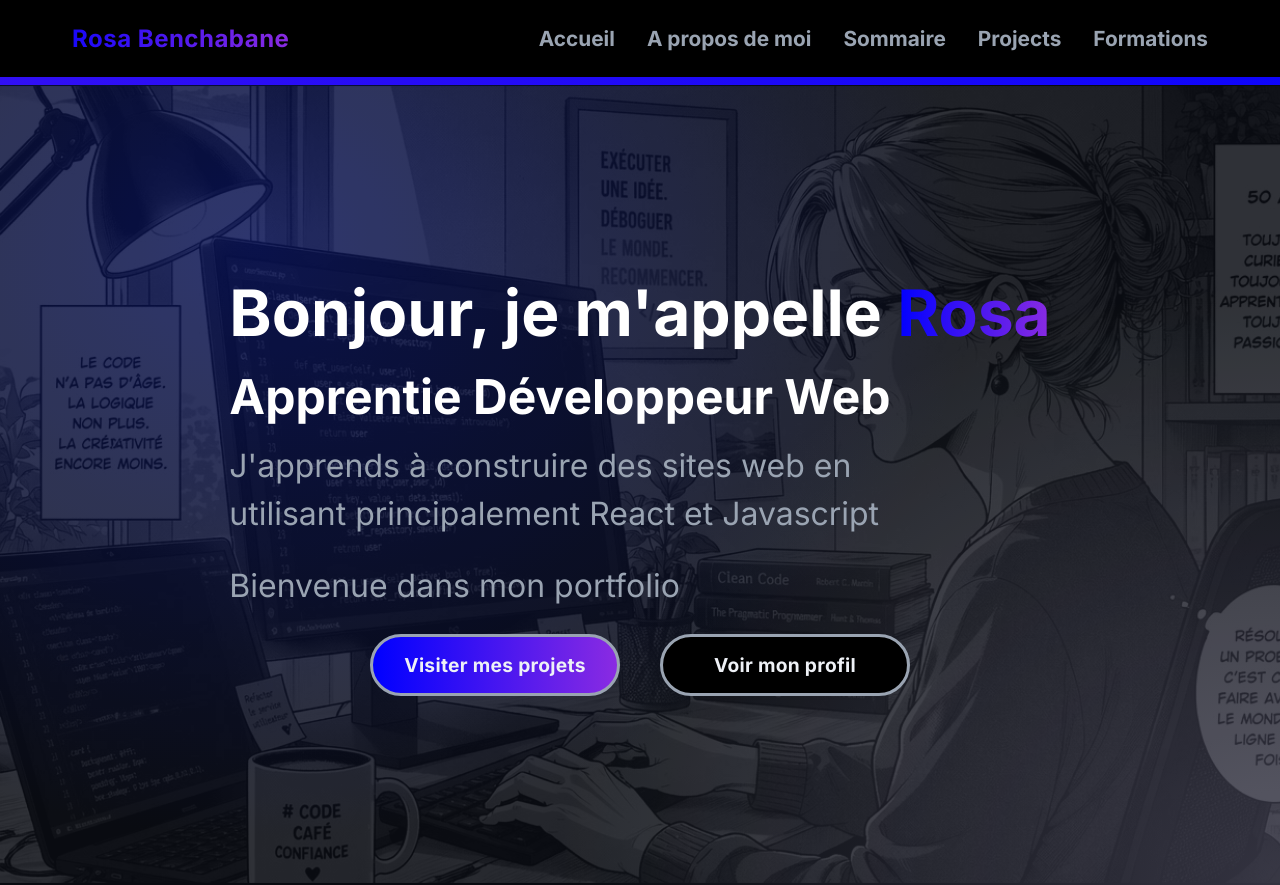
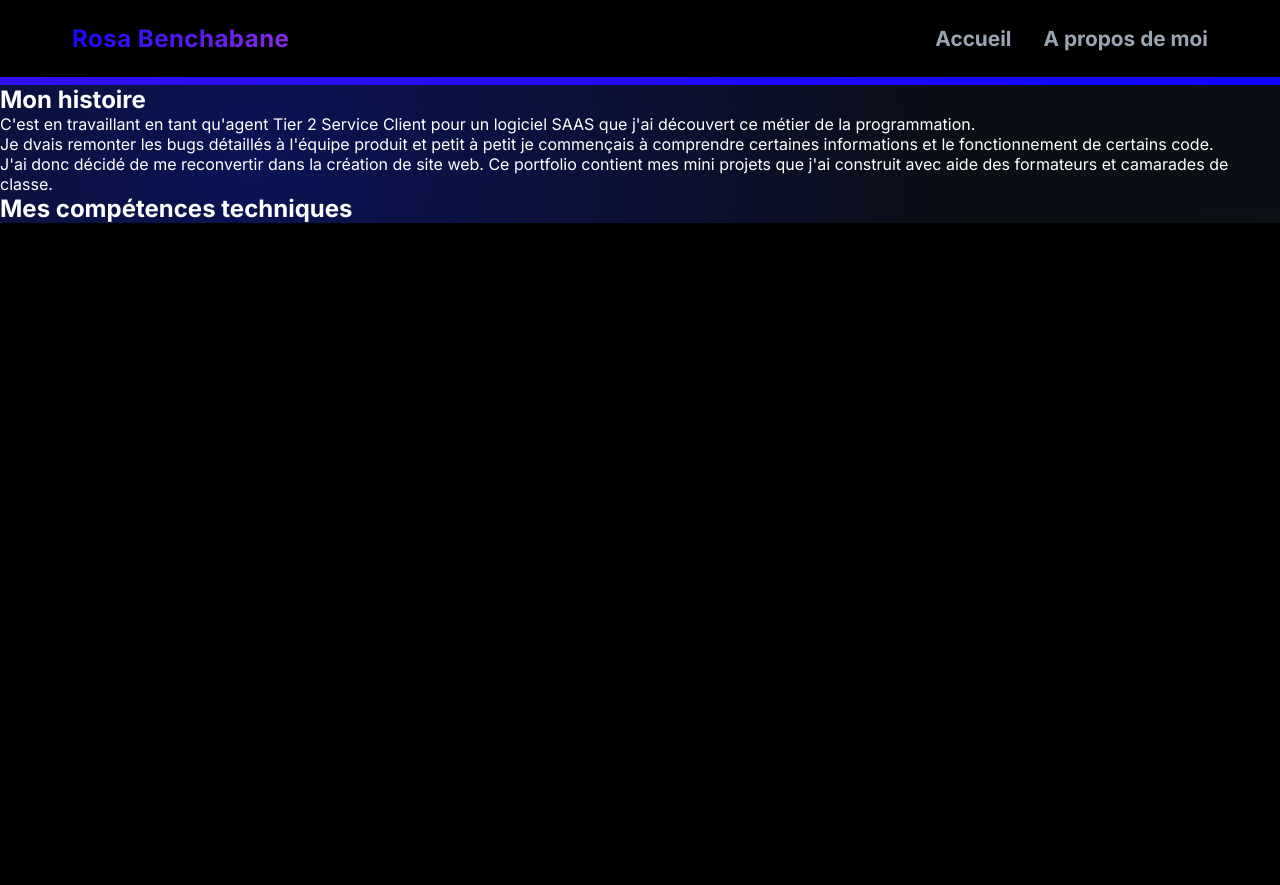
Before and after one commit to RosaBen/portfolio-RB, a React (Vite) app: page /aboutme in a window 1280 px wide. After the commit the page ends 800 px from the top, so only its background shows below. Built offline with nearby package versions, Linux system fonts and the light colour scheme.

Commit message:
added text to about me page

```diff
--- a/package.json
+++ b/package.json
@@ -11,7 +11,8 @@
   },
   "dependencies": {
     "react": "^19.2.7",
-    "react-dom": "^19.2.7"
+    "react-dom": "^19.2.7",
+    "react-router-dom": "^7.18.1"
   },
   "devDependencies": {
     "@eslint/js": "^10.0.1",
--- a/src/App.jsx
+++ b/src/App.jsx
@@ -1,9 +1,16 @@
+// React
+import { Routes, Route } from "react-router-dom";
+
 // Import pages
 import Home from "./pages/Home";
+import About from "./pages/About";
 
 // Import components
 import Navbar from "./components/Navbar";
 
+// scripts
+
+import { skills } from "./assets/scripts/data.js";
 // CSS
 import "./assets/styles/navbar.css";
 import "./assets/styles/home.css";
@@ -16,7 +23,10 @@ function App() {
         <div className="animated-border"></div>
       </header>
       <main>
-        <Home />
+        <Routes>
+          <Route path="/" element={<Home />} />
+          <Route path="/aboutme" element={<About />} />
+        </Routes>
       </main>
     </div>
   );
--- /dev/null
+++ b/src/assets/scripts/data.js
@@ -0,0 +1 @@
+export const skills = ["HTML&CSS", "Javascript", "React", "Node.js", "Git", "Vite"];
--- a/src/components/Navbar.jsx
+++ b/src/components/Navbar.jsx
@@ -1,23 +1,25 @@
+import { Link } from "react-router-dom";
+
 export default function Navbar() {
   return (
     <nav>
       <h1>Rosa Benchabane</h1>
       <ul>
         <li>
-          <a href="/">Accueil</a>
+          <Link to="/">Accueil</Link>
         </li>
         <li>
-          <a href="#">A propos de moi</a>
+          <Link to="/aboutme">A propos de moi</Link>
+        </li>
+        {/* <li>
+          <Link to="/contents">Sommaire</Link>
         </li>
         <li>
-          <a href="#">Sommaire</a>
+          <Link to="/projects">Projects</Link>
         </li>
         <li>
-          <a href="#">Projects</a>
-        </li>
-        <li>
-          <a href="#">Formations</a>
-        </li>
+          <Link to="/courses">Formations</Link>
+        </li> */}
       </ul>
     </nav>
   );
--- a/src/main.jsx
+++ b/src/main.jsx
@@ -1,10 +1,13 @@
 import { StrictMode } from "react";
 import { createRoot } from "react-dom/client";
+import { BrowserRouter } from "react-router-dom";
 import "./assets/styles/index.css";
 import App from "./App.jsx";
 
 createRoot(document.getElementById("root")).render(
   <StrictMode>
-    <App />
+    <BrowserRouter>
+      <App />
+    </BrowserRouter>
   </StrictMode>,
 );
--- /dev/null
+++ b/src/pages/About.jsx
@@ -0,0 +1,27 @@
+export default function About() {
+  return (
+    <>
+      <section className="about-me">
+        <h2>Mon histoire</h2>
+        <p>
+          C'est en travaillant en tant qu'agent Tier 2 Service Client pour un
+          logiciel SAAS que j'ai découvert ce métier de la programmation.
+        </p>
+        <p>
+          Je dvais remonter les bugs détaillés à l'équipe produit et petit à
+          petit je commençais à comprendre certaines informations et le
+          fonctionnement de certains code.
+        </p>
+        <p>
+          J'ai donc décidé de me reconvertir dans la création de site web. Ce
+          portfolio contient mes mini projets que j'ai construit avec aide des
+          formateurs et camarades de classe.
+        </p>
+      </section>
+      <section className="about-skills">
+        <h2>Mes compétences techniques</h2>
+        <ul></ul>
+      </section>
+    </>
+  );
+}
```
Also changed, not shown: 1 other file (tests, documents, lock files or other folders).
